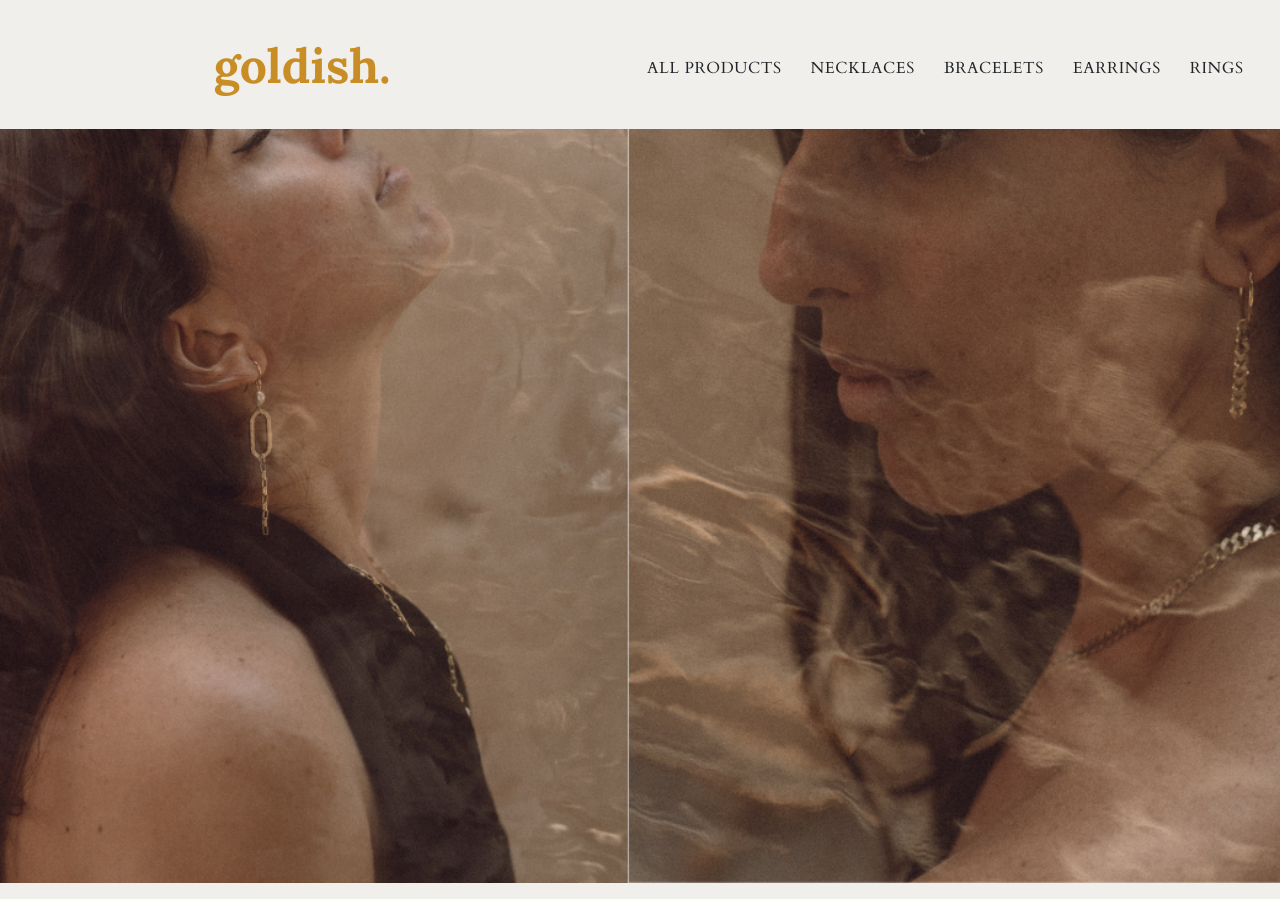
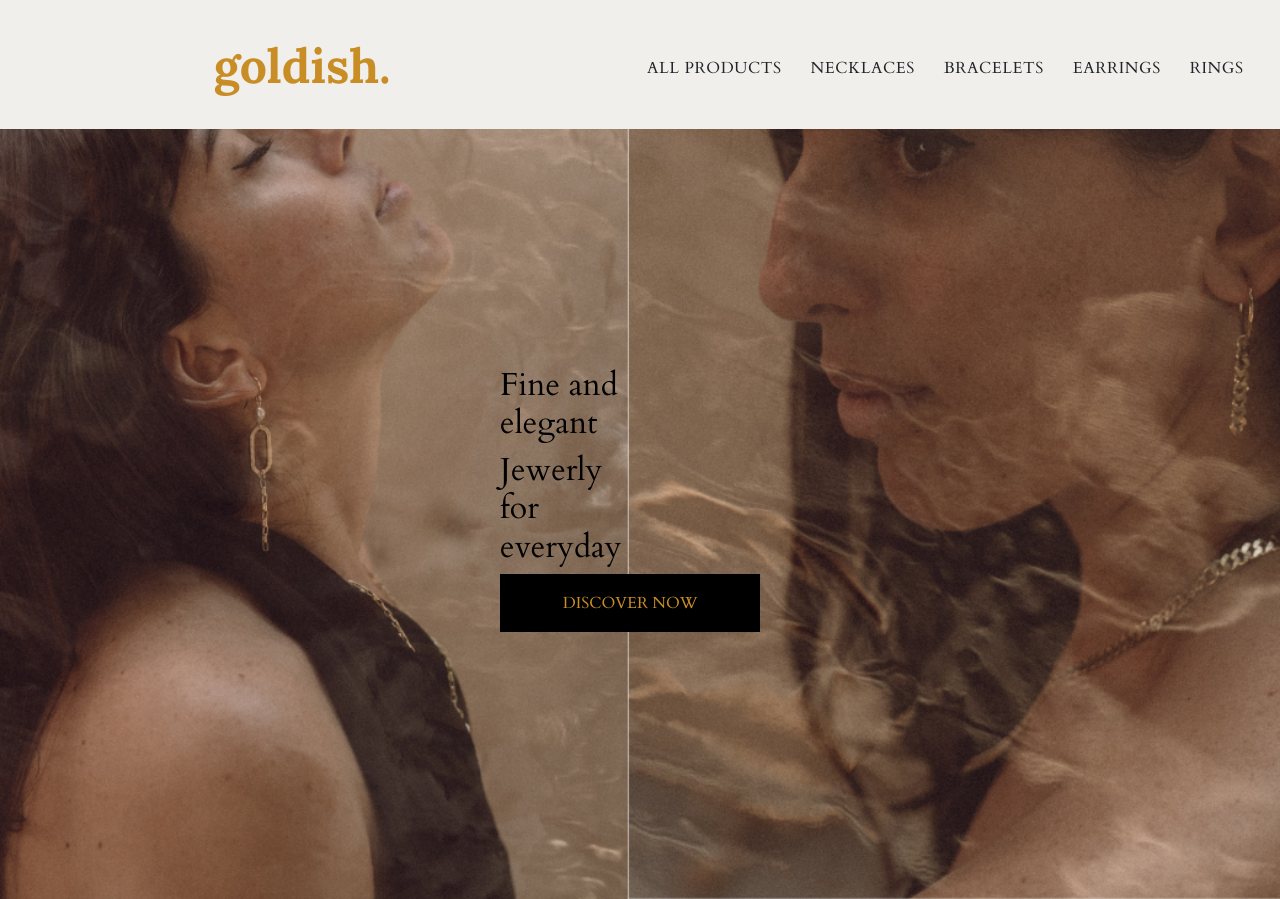
Before and after one commit to kristinabog/goldish, a Django app: page / in a window 1280 px wide. Shown: the part 51-950 px from the top of the page. Run offline with Django 3.2, Linux system fonts and the light colour scheme; some libraries are stand-ins or nearby versions.

Commit message:
Add index header and button on home page

```diff
--- a/home/templates/home/index.html
+++ b/home/templates/home/index.html
@@ -11,8 +11,22 @@
 
 {% block content %}
     <div class="container-fluid home-container">
-        <div class="row">
-            <a href="" class="shop-now-button btn btn-lg rounded-0 text-uppercase py-3">Shop Now</a>
+        <div class="row justify-content-center my-auto h-100">
+            <div class="my-auto">
+                <div class="col-7 col-md-6 my-auto">
+                    <div class="my-5 justify-content-center">
+                        <h1 class="home-h1">
+                            Fine and elegant
+                        </h1>
+                        <h1 class="home-h1">
+                            Jewerly for everyday
+                        </h1>
+                        <h4>
+                            <a href="" class="shop-now-button btn btn-ls rounded-0 text-uppercase py-3">Discover Now</a>
+                        </h4>
+                    </div>
+                </div>
+            </div>
         </div>
     </div>
 {% endblock %}
--- a/static/css/base.css
+++ b/static/css/base.css
@@ -4,7 +4,9 @@ html {
     background-color: #fafaf9;
 }
 
-/* navbar */
+/*----------------------------navbar */
+
+/* navbar1 */
 
 .fas,
 .far {
@@ -49,6 +51,8 @@ html {
     background-color: #fafaf9;
 }
 
+/* navbar 2 */
+
 #navbar-2 {
     background-color: rgb(241, 239, 235);
     height: 130px;
@@ -78,7 +82,37 @@ div#nav2-links-col li.list-inline-item:not(:last-child) {
     margin-right: 1.5rem;
 }
 
-/* home */
+/* h1 & Button on home page */
+
+.shop-now-button {
+    background: black;
+    color: #c98d26;
+    min-width: 260px;
+    font-family:'Cardo';
+}
+
+.btn-black {
+    background: black;
+    color: #c98d26;
+}
+
+.shop-now-button:hover,
+.shop-now-button:active,
+.shop-now-button:focus,
+.btn-black:hover,
+.btn-black:active,
+.btn-black:focus {
+    background: #222;
+    color: white;
+}
+
+.home-h1 {
+    font-size: 2rem;
+    font-family: 'Cardo', sans-serif;
+    color: black;
+}
+
+/*------------------------- home */
 
 .home-container {
     background: url('/media/home-img1.png') no-repeat center center fixed;
@@ -108,6 +142,6 @@ div#nav2-links-col li.list-inline-item:not(:last-child) {
       }
 
       .header-container {
-        padding-top: 134px;
+        padding-top: 150px;
     }
   }
```
